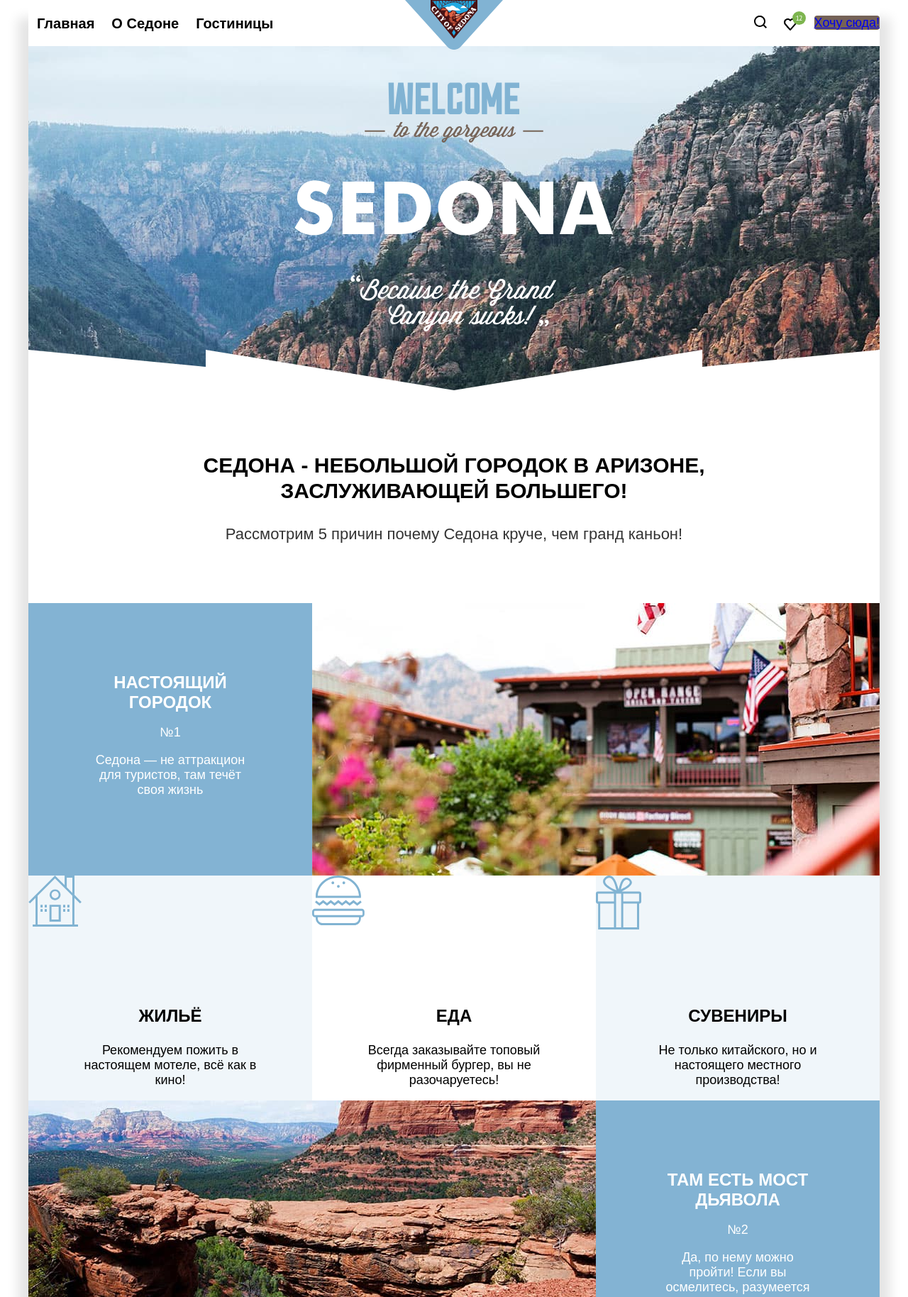
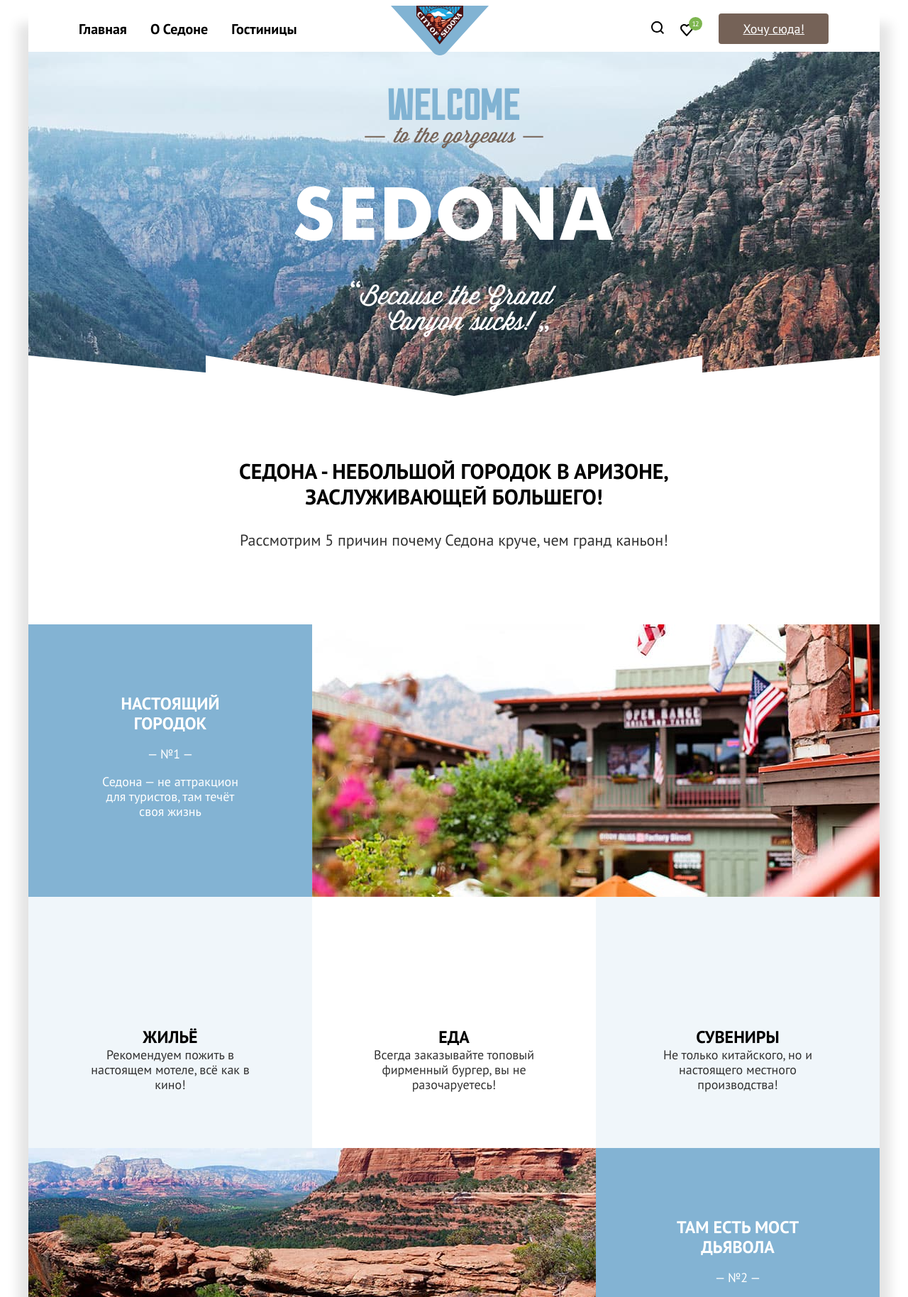
Before and after one commit to AllaZaharova/1489735-sedona-32, a plain HTML site: page index.html in a window 1280 px wide. Shown: the top 1828 px of the page at 71% size. Drawn offline with Linux system fonts and the light colour scheme; a web font is replaced by a local one.

Commit message:
рефактор страниц
изменение шрифтов
добавление оберток

```diff
--- a/css/styles.css
+++ b/css/styles.css
@@ -2,7 +2,7 @@
   font-family: "PT Sans";
   font-style: normal;
   font-weight: 400;
-  src: url("fonts/pt-sans-regular.woff2") format("woff2");
+  src: url("../fonts/pt-sans-400.woff2") format("woff2");
   font-display: swap;
 }
 
@@ -10,7 +10,7 @@
   font-family: "PT Sans";
   font-style: normal;
   font-weight: 700;
-  src: url("fonts/pt-sans-bold.woff2") format("woff2");
+  src: url("../fonts/pt-sans-700.woff2") format("woff2");
   font-display: swap;
 }
 
@@ -25,27 +25,20 @@ html {
 }
 
 body {
-  max-width: 1200px;
-  padding: 0;
-  margin: 0 auto;
-  display: flex;
-  flex-direction: column;
   min-height: 100%;
   font-family: "PT Sans", sans-serif;
   font-size: 18px;
   line-height: 21px;
   color: #000000;
   background-color: #ffffff;
-  box-shadow: -40px 0 15px -25px  #E5E5E5,
-  40px 0 15px -25px  #E5E5E5;
 }
 
-.welcome-divider {
-  z-index: 2;
-  position: absolute;
-  left: 0;
-  right: 0;
-  bottom: 0;
+.wrapper-page {
+  max-width: 1200px;
+  padding: 0;
+  margin: 0 auto;
+  box-shadow: -40px 0 15px -25px #E5E5E5,
+ 40px 0 15px -25px #E5E5E5 ;
 }
 
 .visually-hidden {
@@ -71,8 +64,11 @@ body {
   text-transform: uppercase;
   border-radius: 4px;
 }
+
 /*Pages*/
 .page-header {
+  width: 1200px;
+  margin: 0 auto;
   color: #000000;
   background-color: #ffffff;
 }
@@ -90,12 +86,16 @@ body {
   width: 400px;
   margin: 0;
   padding: 0;
+  margin-left: 71px;
   align-items: center;
   list-style-type: none;
 }
 
+.navigation-item + .navigation-item {
+  margin-left: 33px;
+}
+
 .navigation-link {
-  padding: 6px 12px;
   font-family: "PT Sans", sans-serif;
   font-weight: 700;
   font-size: 20px;
@@ -120,11 +120,18 @@ body {
   width: 400px;
   display: flex;
   justify-content: flex-end;
+  margin: 0 auto;
+  margin-right: 72px;
+}
+
+.navigation-item-user + .navigation-item-user{
+  margin-left: 23px;
 }
 
 .navigation-link-btn {
   width: 160px;
-  height: 40px;
+  padding: 10px 34px 10px;
+  color: #ffffff;
   background: #756257;
   border-radius: 4px;
 }
@@ -134,16 +141,16 @@ body {
 }
 
 .main-index {
-  margin: 0;
+  margin: 0 auto;
   padding: 0;
 }
 
 .main-index-wrap {
-  margin: 0;
+  margin: 0 auto;
   padding: 0;
   width: 1200px;
   position: relative;
-  background-image: url(../image/hotel/index-background.jpg);
+  background-image: url("../image/hotel/index-background.jpg");
   background-size: 100% auto;
   background-repeat: no-repeat;
 }
@@ -172,16 +179,14 @@ body {
   max-width: 100%;
 }
 
-.welcome-description {
+.advantages-wrap{
+  padding:63px 240px 79px;
   width: 1200px;
   display: block;
   text-align: center;
 }
 
-.welcome-description-heading {
-  padding-top: 63px;
-  padding-left: 240px;
-  padding-right: 240px;
+.advantages-description-heading {
   font-weight: 700;
   font-size: 30px;
   line-height: 36px;
@@ -189,9 +194,7 @@ body {
   text-transform: uppercase;
 }
 
-.main-index-description {
-  margin-bottom: 0;
-  padding-bottom: 79px;
+.advantages-description-text {
   font-weight: 400;
   font-size: 22px;
   line-height: 36px;
@@ -220,7 +223,6 @@ body {
 }
 
 .advantages-item {
-  /*display: flex;*/
   width: 1200px;
 }
 
@@ -229,6 +231,7 @@ body {
 }
 
 .item-group-wrap {
+  padding: 98px 90px 77px;
   background: #83b3d3;
   display: flex;
   flex-direction: column;
@@ -243,9 +246,6 @@ body {
 .advantages-title {
   margin: 0;
   padding: 0;
-  padding-top: 98px;
-  padding-left: 75px;
-  padding-right: 75px;
   font-weight: 700;
   font-size: 24px;
   line-height: 28px;
@@ -274,9 +274,6 @@ body {
 .advantages-description {
   margin: 0;
   padding: 0;
-  padding-left: 75px;
-  padding-right: 75px;
-  padding-bottom: 77;
   font-size: 18px;
   line-height: 21px;
   text-align: center;
@@ -284,28 +281,16 @@ body {
 }
 
 .light {
-  padding-left: 90px;
-  padding-right: 90px;
-  padding-bottom: 77;
   color: #ffffff;
 }
 
 .advantages-subtitle {
-  margin-top: 184px;
-  padding-left: 75px;
-  padding-right: 75px;
   font-weight: 700;
   font-size: 24px;
   line-height: 28px;
   text-align: center;
   text-transform: uppercase;
   color: #000000;
-}
-
-.advantages-description-subdescription {
-  padding-left: 75px;
-  padding-right: 75px;
-  margin-bottom: 79;
 }
 
 .advantages-item-wrap-list {
@@ -324,25 +309,28 @@ body {
   list-style-type: none;
 }
 
+.advantage-wrapper {
+  padding: 184px 75px 79px;
+}
+
+.advantage-super-wrapper {
+  min-height:384px;
+  padding: 98px 75px 77px;
+}
+
 .item-house {
   width: 400px;
   background-color: rgba(131, 179, 211, 0.12);
-  background-image: url(../image/home-icon.svg);
-  background-repeat: no-repeat;
 }
 
 .item-food {
   width: 400px;
   background: #ffffff;
-  background-image: url(../image/burgher.svg);
-  background-repeat: no-repeat;
 }
 
 .item-souvenir {
   width: 400px;
   background-color: rgba(131, 179, 211, 0.12);
-  background-image: url(../image/souvenir.svg);
-  background-repeat: no-repeat;
 }
 
 .item-area {
@@ -365,7 +353,7 @@ body {
 }
 
 .interesting-container {
-  margin: 0;
+  margin: 0 auto;
   padding: 91px 240px;
   width: 1200px;
 }
@@ -408,6 +396,7 @@ body {
 
 .mailing-container {
   width: 1200px;
+  margin: 0 auto;
   padding: 94px 240px;
   background-image: url(../image/hotel/background-footer.jpg);
   background-size: 100% auto;
@@ -463,6 +452,7 @@ body {
   background: #f2f2f2;
   border-radius: 0px 10px 10px 0px;
 }
+
 /*кнопка*/
 .mailing-search-btn {
   font-weight: 700;
@@ -495,6 +485,10 @@ body {
 .footer-social-item {
   margin: 0;
   padding: 0;
+}
+
+.footer-soocial-item + .footer-soocial-item {
+  margin-left: 29px;
 }
 
 .footer-contact-phone a {
@@ -622,7 +616,7 @@ body {
   background-repeat: no-repeat;
 }
 
-.hotel-list{
+.hotel-list {
   display: grid;
 }
 
@@ -635,7 +629,7 @@ body {
 }
 
 .hotel-element {
-  display:grid ;
+  display: grid;
 }
 
 .hotel-card {
@@ -686,7 +680,7 @@ body {
   background: #83b3d3;
 }
 
-.pagination-container{
+.pagination-container {
   display: flex;
   background-color: #FFFFFF;
 }
@@ -698,7 +692,7 @@ body {
   list-style-type: none;
 }
 
-.pagination-item:not(:last-child){
+.pagination-item:not(:last-child) {
   margin-right: 8px;
 }
 
--- a/index.html
+++ b/index.html
@@ -6,7 +6,9 @@
   <link rel="stylesheet" href="css/styles.css">
 </head>
 
+
   <body>
+    <div class="wrapper-page">
   <header class="page-header">
     <nav class="navigation">
 
@@ -27,13 +29,13 @@
       </a>
 
       <ul class="navigation-list navigation-user">
-      <li class="navigation-item">
+        <li class="navigation-item-user">
           <a class="navigation-link" href="#">
             <img src="image/search.svg" alt="Поиск">
             <span class="visually-hidden"> Поиск</span>
           </a>
         </li>
-      <li class="navigation-item">
+        <li class="navigation-item-user">
           <a class="navigation-link" href="#">
             <img src="image/chosen.svg" alt="Избранная">
             <span class="visually-hidden">
@@ -41,7 +43,7 @@
               </span>
           </a>
         </li>
-      <li class="navigation-item">
+        <li class="navigation-item-user">
           <a class="navigation-link-btn" href="#"> Хочу сюда!</a>
         </li>
       </ul>
@@ -53,30 +55,29 @@
       <h1 class="visually-hidden">Sedona</h1>
 
       <div class="main-index-wrap">
-
         <div class="welcome">
           <img src="image/welcome.svg" width="450" height="352" alt="Городок Седона">
+
+          <div class="welcome-divider">
+            <img src="../image/hotel/divider.svg" width="1200" height="57" alt="divider">
           </div>
 
-    <div class="welcome-divider">
-    <img src="image/hotel/divider.svg" width="1200" height="57" alt="divider">
         </div>
-  </div>
-
-  <div class="welcome-description">
-    <h2 class="welcome-description-heading">Седона - небольшой городок в Аризоне, заслуживающей большего!</h2>
-    <p class="main-index-description">Рассмотрим 5 причин почему Седона круче, чем гранд каньон!</p>
       </div>
     </section>
 
     <div class="page-container">
       <section class="advantages">
+        <div class="advantages-wrap">
+          <h2 class="advantages-description-heading">Седона - небольшой городок в Аризоне, заслуживающей большего!</h2>
+          <p class="advantages-description-text">Рассмотрим 5 причин почему Седона круче, чем гранд каньон!</p>
+        </div>
         <h2 class="visually-hidden">Преимущества</h2>
         <ul class="advantages-list">
           <li class="advantages-item item-group">
             <div class="item-group-wrap">
               <h3 class="advantages-title light">Настоящий городок</h3>
-        <p class="advantage-number light">№1</p>
+              <p class="advantage-number light">— №1 —</p>
               <p class="advantages-description light">Седона — не аттракцион для туристов, там течёт
                 своя жизнь</p>
             </div>
@@ -84,16 +85,25 @@
           </li>
           <ul class="advantages-item-wrap-list ">
             <li class="advantages-item item-house">
-            <h3 class="advantages-subtitle">Жильё</h3>
-            <p class="advantages-description-subdescription">Рекомендуем пожить в настоящем мотеле, всё как в кино!</p>
+              <div class="advantage-wrapper">
+              <h3 class="advantages-title">Жильё</h3>
+              <p class="advantages-description">Рекомендуем пожить в настоящем мотеле, всё как в
+                кино!</p>
+              </div>
             </li>
             <li class="advantages-item item-food">
-            <h3 class="advantages-subtitle">Еда</h3>
-            <p class="advantages-description-subdescription">Всегда заказывайте топовый фирменный бургер, вы не разочаруетесь!</p>
+              <div class="advantage-wrapper">
+              <h3 class="advantages-title">Еда</h3>
+              <p class="advantages-description">Всегда заказывайте топовый фирменный бургер, вы не
+                разочаруетесь!</p>
+              </div>
             </li>
             <li class="advantages-item item-souvenir">
-            <h3 class="advantages-subtitle">Сувениры</h3>
-            <p class="advantages-description-subdescription">Не только китайского, но и настоящего местного производства!</p>
+              <div class="advantage-wrapper">
+              <h3 class="advantages-title">Сувениры</h3>
+              <p class="advantages-description">Не только китайского, но и настоящего местного
+                производства!</p>
+              </div>
             </li>
           </ul>
 
@@ -101,29 +111,35 @@
             <img class="photo-2" src="image/hotel/photo-2.jpg" width="800" height="384" alt="Фото">
             <div class="item-group-wrap">
               <h3 class="advantages-title light">Там есть мост дьявола</h3>
-            <p class="advantage-number light">№2</p>
-            <p class="advantages-description light">Да, по нему можно пройти! Если вы осмелитесь, разумеется</p>
+              <p class="advantage-number light">— №2 —</p>
+              <p class="advantages-description light">Да,&nbsp;по&nbsp;нему&nbsp;можнo&nbsp;пройти! Если вы осмелитесь, разумеется</p>
             </div>
           </li>
         </ul>
         <ul class="advantages-item-wrap-super">
           <li class="advantages-item item-area">
-        <h3 class="advantages-title">Небольшая площадь</h3>
-        <p class="advantage-number">№3</p>
+            <div class="advantage-super-wrapper">
+            <h3 class="advantages-title">Небольшая<br>площадь</h3>
+            <p class="advantage-number">— №3 —</p>
             <p class="advantages-description">Все достопримечательности
               находятся очень близко</p>
+            </div>
           </li>
 
           <li class="advantages-item item-road ">
-        <h3 class="advantages-title">Красивая дорога</h3>
-        <p class="advantage-number">№4</p>
+            <div class="advantage-super-wrapper">
+            <h3 class="advantages-title">Красивая <br>дорога</h3>
+            <p class="advantage-number">— №4 —</p>
             <p class="advantages-description">Ехать в Седону из Лас-Вегаса совсем не скучно!</p>
+          </div>
           </li>
 
           <li class="advantages-item item-tourist">
-        <h3 class="advantages-title">Мало туристов</h3>
-        <p class="advantage-number">№5</p>
+            <div class="advantage-super-wrapper">
+            <h3 class="advantages-title">Мало<br>туристов</h3>
+            <p class="advantage-number">— №5 —</p>
             <p class="advantages-description">Большинство едет в Гранд Каньон и толпится там</p>
+          </div>
           </li>
         </ul>
 
@@ -181,10 +197,11 @@
 
     <div>
       <a class="htmlacademy-link" href="#">
-      <img src="image/logo_htmlacademy.svg"  alt="html academy">
+        <img src="image/logo_htmlacademy.svg" alt="html academy">
       </a>
     </div>
 
   </footer>
+</div>
     </body>
 </html>
```
Also changed, not shown: catalog.html (+17 -8 lines), fonts/pt-sans-400.woff2 (renamed from fonts/ptsans-400.woff2), fonts/pt-sans-700.woff2 (renamed from fonts/ptsans-700.woff2). Lines whose indentation alone changed are shown as unchanged.
